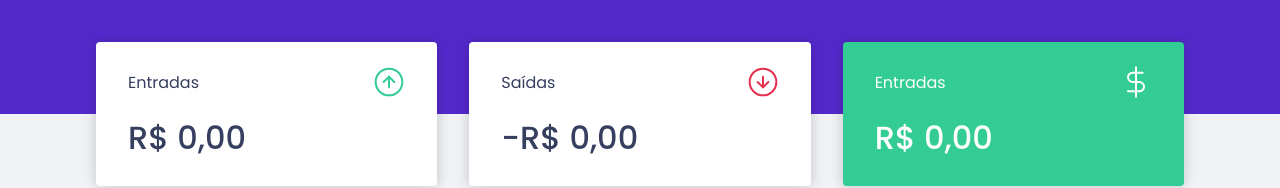
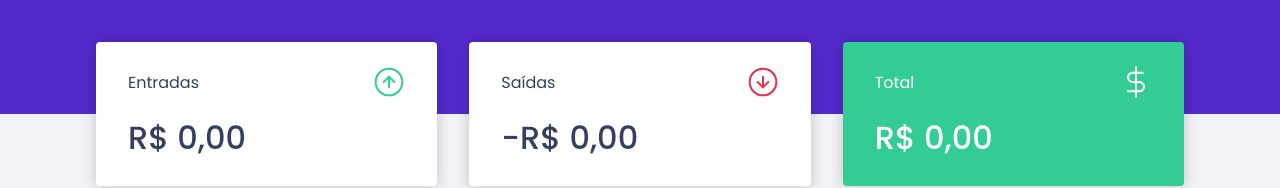
Before and after one commit to AdrianKnapp/dtmoney, a React (Create React App) app: page / in a window 1280 px wide. Shown: the part 158-346 px from the top of the page. Built offline with nearby package versions, Linux system fonts and the light colour scheme; no server answers; what miragejs would draw is missing.

Commit message:
Fixed text

```diff
--- a/src/components/Summary/index.tsx
+++ b/src/components/Summary/index.tsx
@@ -55,7 +55,7 @@
 
       <div className="highlight-background">
         <header>
-          <p>Entradas</p>
+          <p>Total</p>
           <img src={totalImg} alt="Entradas" />
         </header>
         <strong>
```
